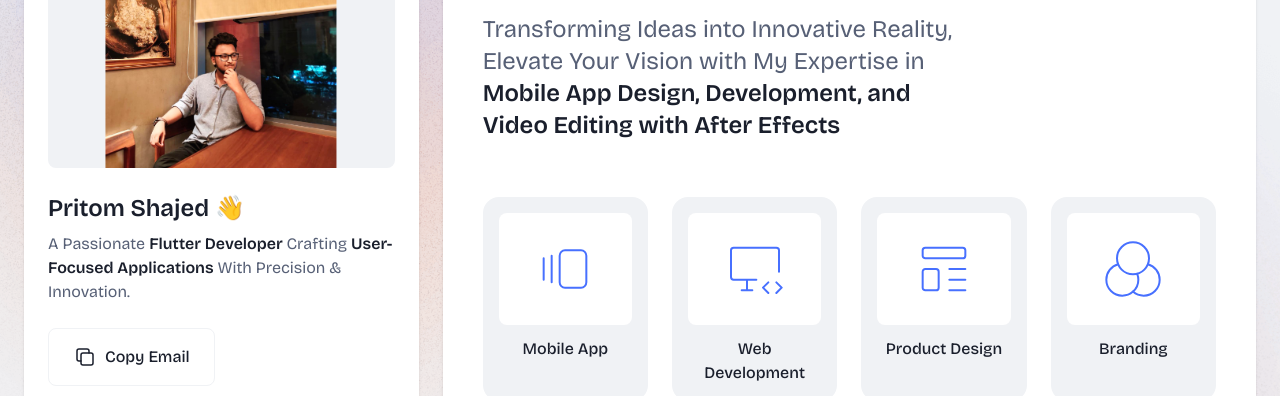
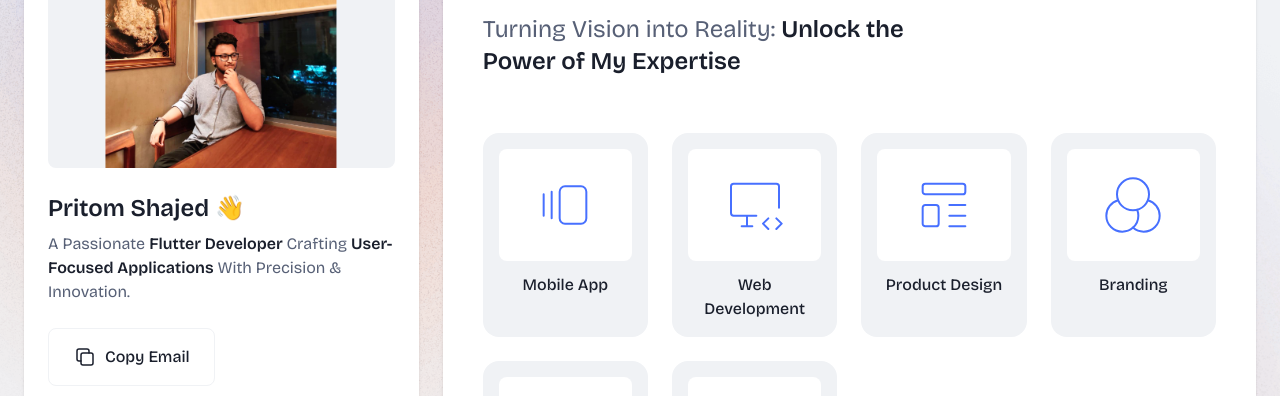
Before and after one commit to Pritom-Shajed/portfolio-v2, a plain HTML site: page services.html in a window 1280 px wide. Shown: the part 211-607 px from the top of the page. Drawn offline with nearby package versions, Linux system fonts and the light colour scheme.

Commit message:
Services title updated

```diff
--- a/services.html
+++ b/services.html
@@ -302,11 +302,10 @@
                         <h2 class="text-3xl font-semibold text-dark dark:text-light lg:text-[40px]">
                             Services I <span class="text-primary">Offer</span>
                         </h2>
-                        <p class="mt-4 text-lg text-muted dark:text-light/70 lg:mt-6 lg:text-2xl">
-                            Transforming Ideas into Innovative Reality, Elevate Your Vision
-                            with My Expertise in
+                        <p  class="mt-4 text-lg text-muted dark:text-light/70 lg:mt-6 lg:text-2xl">
+                            Turning Vision into Reality:
                             <span class="font-semibold text-dark dark:text-white">
-                                Mobile App Design, Development, and Video Editing with After Effects
+                                Unlock the Power of My Expertise
 								</span>
 
                         </p>
```
